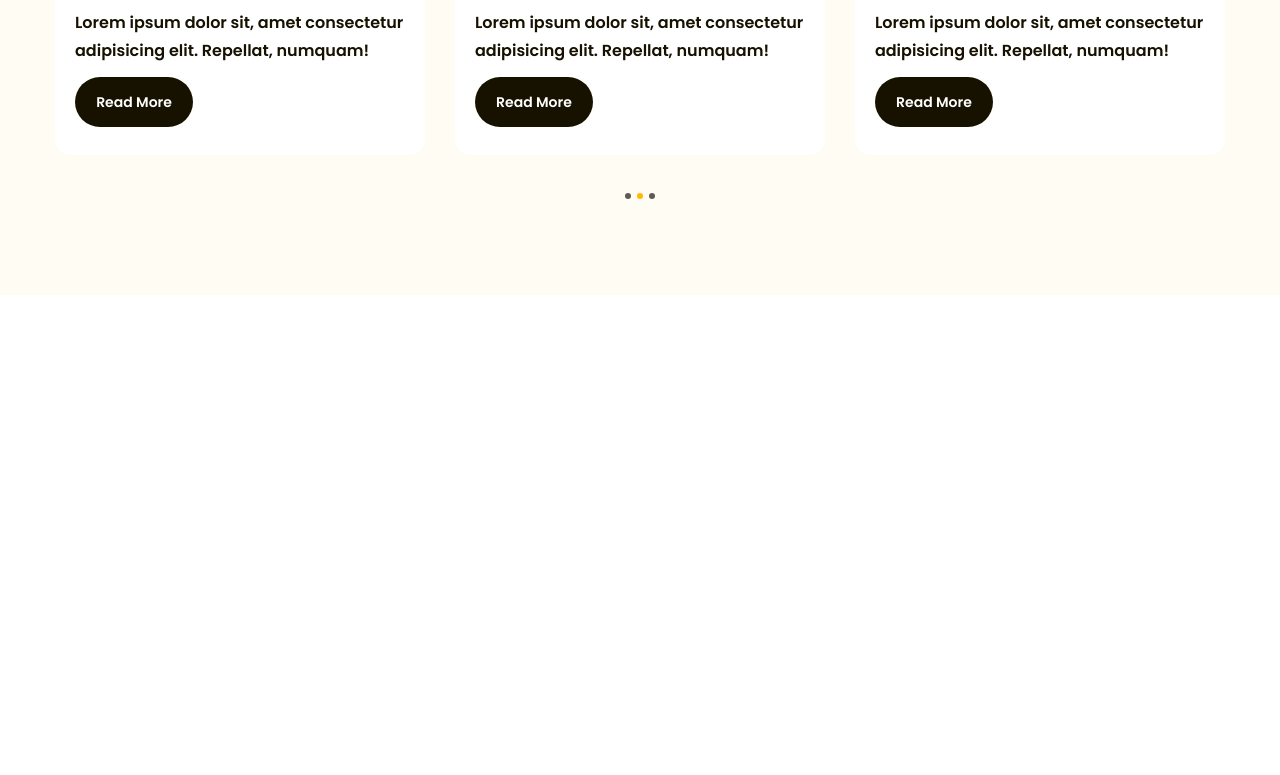
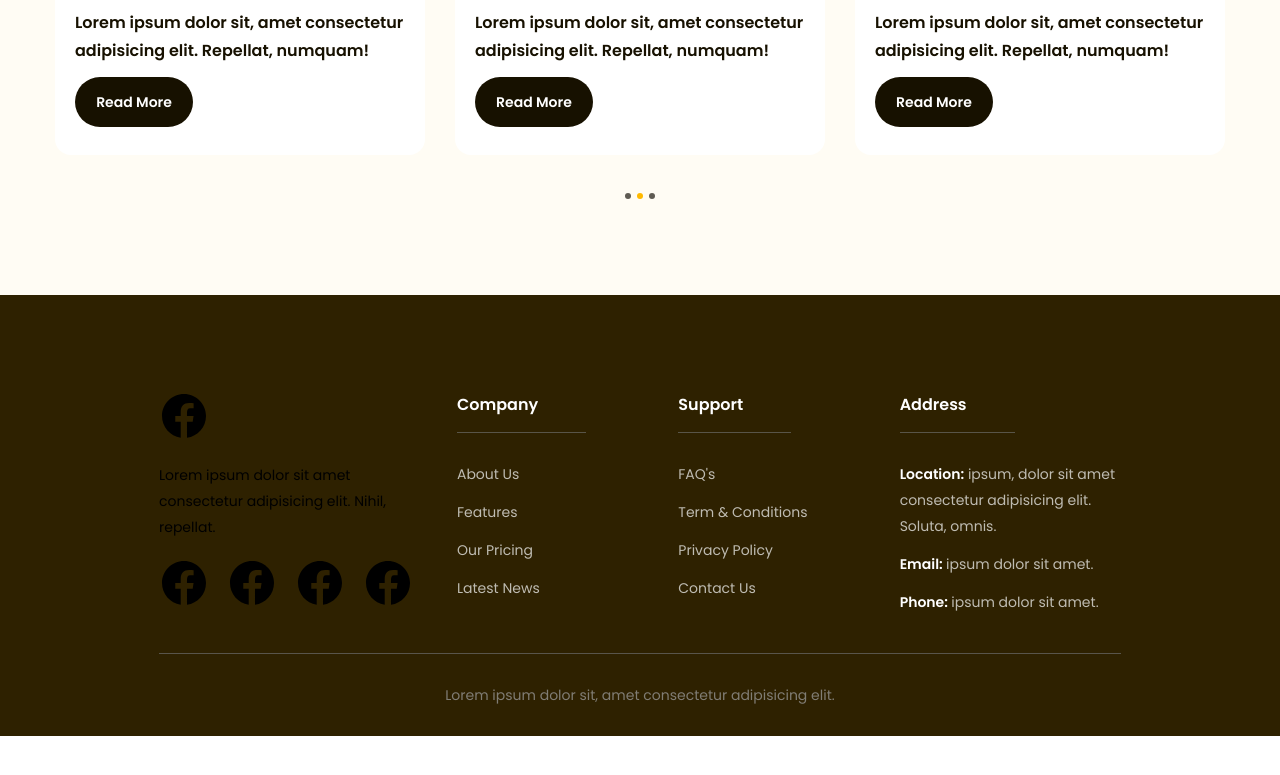
Before and after one commit to daivix/figma-to-html, a plain HTML site: page index.html in a window 1280 px wide. Shown: the part 4471-5246 px from the top of the page. After the commit the page ends 5207 px from the top, so only its background shows below. Drawn offline with Linux system fonts and the light colour scheme.

Commit message:
P14 - Code FOOTER Hoàn thành

```diff
--- a/assets/css/style.css
+++ b/assets/css/style.css
@@ -709,3 +709,84 @@ a {
     background: var(--primary--color);
     cursor: default;
 }
+
+/* Footer */
+footer {
+    background: #2E2100;
+    padding: 96px 135px 0;
+}
+
+.footer .row {
+    display: flex;
+    padding-bottom: 38px;
+    border-bottom: 1px solid #59554b;
+}
+
+
+.footer .row .column {
+    width: 26%;
+}
+
+/* Chiều rộng comuln 1 = 246, khoảng cách đển column 2 là 145, chiều rộng content 1170px
+    (246+145)/1170 = 0.35 => 35%
+*/
+.footer .row .column:first-child {
+    width: 35%;
+}
+
+.footer .desc {
+    margin-top: 18px;
+    max-width: 267px;
+    font-size: 1.4rem;
+    line-height: 1.86;
+}
+
+.footer .social {
+    display: flex;
+    gap: 18px;
+    margin-top: 18px;
+}
+
+.footer .title {
+    /* Tùy chỉnh kích thước cho phù hợp của thanh rạch ngang */
+    display: inline-block;
+    border-bottom: 1px solid #595548;
+    color: #fff;
+    font-size: 1.6rem;
+    font-weight: 600;
+    line-height: 1.7;
+    padding-bottom: 14px;
+    padding-right: 48px;
+}
+
+.footer .list {
+    margin-top: 28px;
+}
+
+.footer .list a {
+    /* a là thẻ inline không sử dụng margin bottom được, nên sử dụng inline-block */
+    display: inline-block;
+    margin-bottom: 12px;
+    color: #bfbcb2;
+    font-size: 1.4rem;
+    line-height: 1.86;
+}
+
+.footer .list li:last-child a {
+    margin-bottom: 0;
+}
+
+.footer .list strong {
+    color: #fff;
+    font-size: 1.4rem;
+    font-weight: 600;
+    line-height: 1.86;
+}
+
+.footer .copyright {
+    padding: 28px 0;
+    color: #807d74;
+    text-align: center;
+    font-size: 1.4rem;
+    line-height: 1.86;
+}
--- a/index.html
+++ b/index.html
@@ -19,7 +19,7 @@
      <link rel="stylesheet" href="./assets/css/style.css">
     <title>Document</title>
 </head>
-<body style="height: 10000px;">
+<body>
 
    <!-- Header -->
     <header class="header fixed">
@@ -488,5 +488,60 @@
            </div>
     </div>
 
+    <!-- Footer -->
+     <footer class="footer">
+        <div class="main-content">
+            <div class="row">
+                <!-- Column 1 -->
+                <div class="column">
+                   <img src="./assets/icon/facebook.svg" alt="Lesson." class="logo">
+                    <p class="desc">Lorem ipsum dolor sit amet consectetur adipisicing elit. Nihil, repellat. </p>
+                        <div class="social">
+                            <a href=""><img src="./assets/icon/facebook1.svg" alt="" class="icon"></a>
+                            <a href=""><img src="./assets/icon/facebook1.svg" alt="" class="icon"></a>
+                            <a href=""><img src="./assets/icon/facebook1.svg" alt="" class="icon"></a>
+                            <a href=""><img src="./assets/icon/facebook1.svg" alt="" class="icon"></a>
+                        </div>
+                </div>
+
+                <!-- Column 2 -->
+                <div class="column">
+                    <h3 class="title">Company</h3>
+                    <ul class="list">
+                        <li><a href="#!">About Us</a></li>
+                        <li><a href="#!">Features</a></li>
+                        <li><a href="#!">Our Pricing</a></li>
+                        <li><a href="#!">Latest News</a></li>
+                    </ul>
+                </div>
+
+
+                <!-- Column 3 -->
+                <div class="column">
+                    <h3 class="title">Support</h3>
+                    <ul class="list">
+                        <li><a href="#!">FAQ's</a></li>
+                        <li><a href="#!">Term & Conditions</a></li>
+                        <li><a href="#!">Privacy Policy</a></li>
+                        <li><a href="#!">Contact Us</a></li>
+                    </ul>
+                </div>
+
+                <!-- Column 4 -->
+                <div class="column">
+                    <h3 class="title">Address</h3>
+                    <ul class="list">
+                        <li><a href="#!"><strong>Location:</strong> ipsum, dolor sit amet consectetur adipisicing elit. Soluta, omnis.</a></li>
+                        <li><a href="#!"><strong>Email: </strong> ipsum dolor sit amet.</a></li>
+                        <li><a href="#!"><strong>Phone: </strong> ipsum dolor sit amet.</a></li>
+                    </ul>
+                </div>
+            </div>
+
+            <div class="copyright">
+                <p>Lorem ipsum dolor sit, amet consectetur adipisicing elit.</p>
+            </div>
+        </div>
+     </footer>
 </body>
 </html>
```
Also changed, not shown: assets/icon/facebook.svg (added), assets/icon/facebook1.svg (added).
